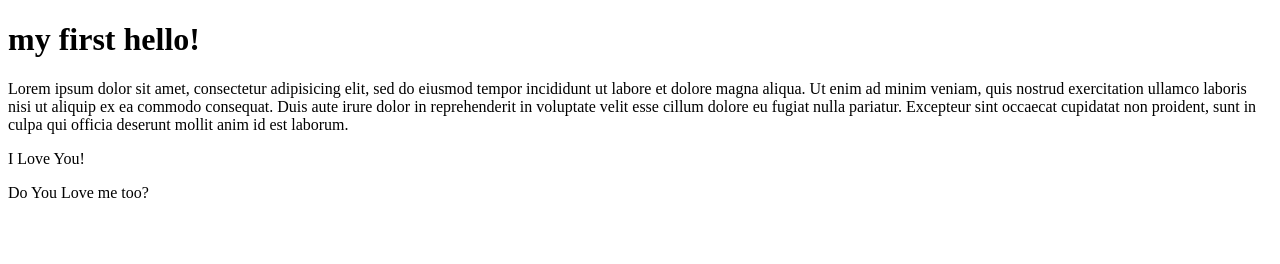
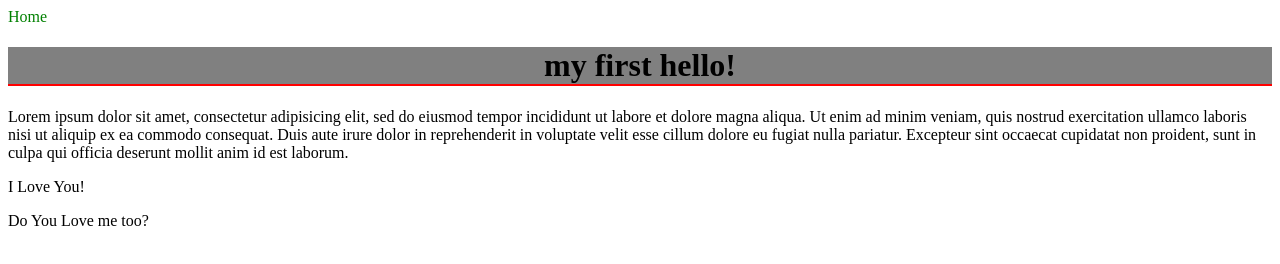
Before and after one commit to donchris1/Django-deployment-example-, a plain HTML site: page hello.html in a window 1280 px wide. Drawn offline with Linux system fonts and the light colour scheme.

Commit message:
new modification

```diff
--- a/hello.html
+++ b/hello.html
@@ -3,8 +3,12 @@
   <head>
     <meta charset="utf-8">
     <title>hello</title>
+    <link rel="stylesheet" href="style.css">
   </head>
   <body>
+    <nav>
+      <a href="index.html">Home</a>
+    </nav>
   <h1>my first hello!</h1>
 
   <p>Lorem ipsum dolor sit amet, consectetur adipisicing elit,
--- a/style.css
+++ b/style.css
@@ -9,3 +9,11 @@ p {
 color : rgb(130 45 200)
 background-color : rgba(225 200 45 0.2);
 }
+a{
+  text-decoration: none;
+  color: green;
+}
+a:hover{
+  color: white;
+  background-color: orange;
+}
```
Also changed, not shown: index.html (+1 -0 lines).
